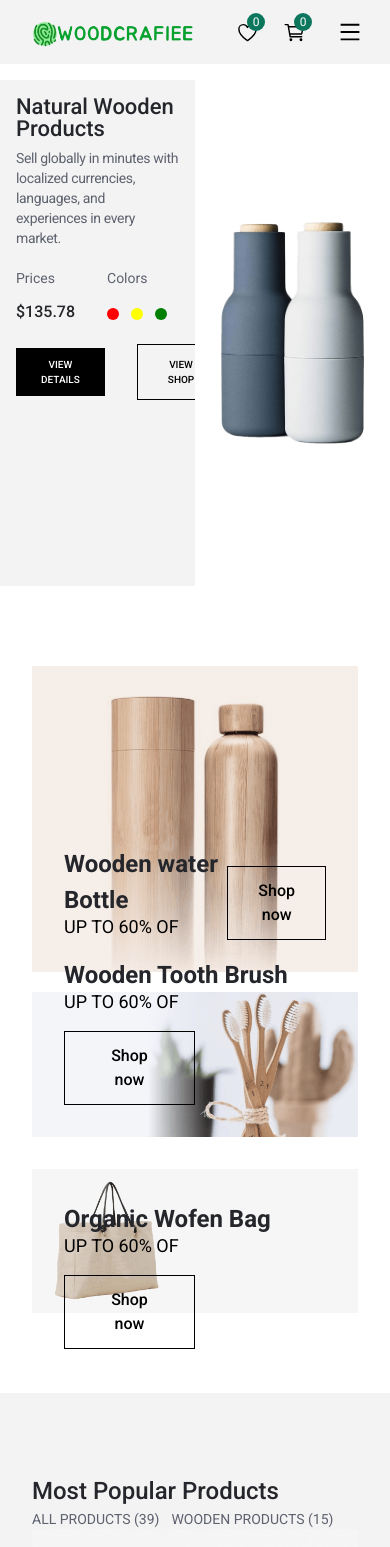
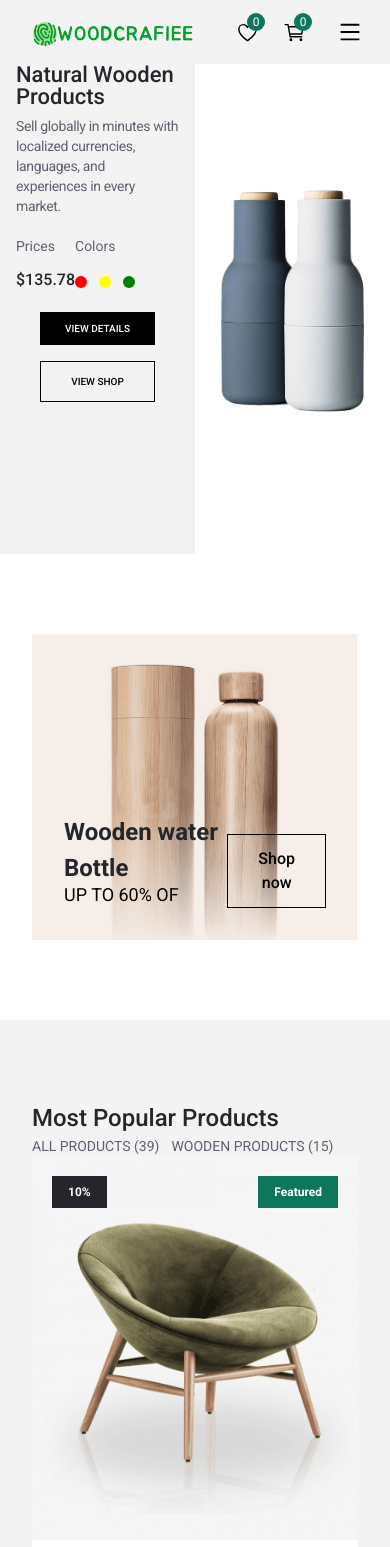
Before and after one commit to rafi-e/woodcrafiee, a React (Vite) app: page / in a window 390 px wide. Shown: the top 1547 px of the page. Built offline with nearby package versions, Linux system fonts and the light colour scheme.

Commit message:
update responsive

```diff
--- a/src/components/hero/Hero.jsx
+++ b/src/components/hero/Hero.jsx
@@ -45,7 +45,7 @@ export const Hero = () => {
   };
   return (
     <>
-      <section className="h-[60vh] lg:h-[90vh] mt-20 bg-white-100 relative z-10">
+      <section className="h-[60vh] lg:h-[90vh] mt-12 md:mt-20 bg-white-100 relative z-10">
         <Slider {...settings}>
           {herolist.map((item) => (
             <HeroItem
@@ -87,7 +87,7 @@ export const HeroItem = ({ title, description, shop, prices, colors, image }) =>
             {title}
           </Title>
           <BodyOne className="text-sm tracking-tight">{description}</BodyOne>
-          <div className="flex items-start gap-8 my-5">
+          <div className="flex items-start md:gap-8 my-5">
             <div>
               <Caption>Prices</Caption>
               <div className="mt-3">
@@ -115,7 +115,7 @@ export const HeroItem = ({ title, description, shop, prices, colors, image }) =>
               </div>
             </div>
           </div>
-          <div className="flex items-center gap-8">
+          <div className="flex flex-col md:flex-row items-center gap-4 md:gap-8">
             <Link to={`/product-details/${shop}`}>
               <button className="primary-bton uppercase text-[10px] lg:text-base md:px-6 lg:px-10">
                 view details
@@ -140,7 +140,7 @@ export const HeroItem = ({ title, description, shop, prices, colors, image }) =>
 const Banner = () => {
   return (
     <>
-      <div className="py-20 container flex flex-col lg:flex-row items-center gap-5">
+      <div className="py-20 container flex flex-col md:flex-row items-center gap-5">
         <div>
           <BannerCard
             title="Wooden water Bottle"
@@ -148,7 +148,7 @@ const Banner = () => {
             cover="../images/hero/product1-1.png"
           />
         </div>
-        <div className="flex justify-between flex-col gap-8">
+        <div className="hidden md:flex justify-between flex-col gap-8">
           <BannerCard
             title="Wooden Tooth Brush"
             desc="UP TO 60% OF"
@@ -181,7 +181,7 @@ const BannerCard = ({ title, desc, cover, className, classSecond }) => {
           } ${className && classSecond ? "left-0 lg:left-48 top-0 w-96" : ""}`}
         >
           <div>
-            <div className=" text-[24px] md:text-[40px] font-[700] text-primary">
+            <div className=" text-[24px] lg:text-[40px] font-[700] text-primary">
               {title}
             </div>
             <p className="text-lg font-normal leading-none">{desc}</p>
```
